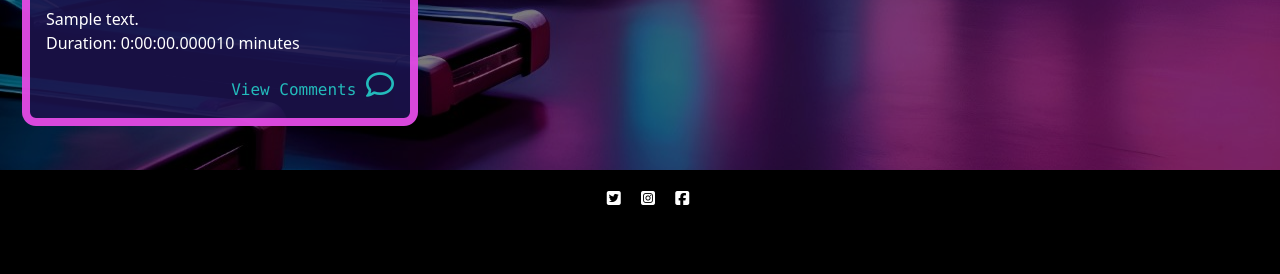
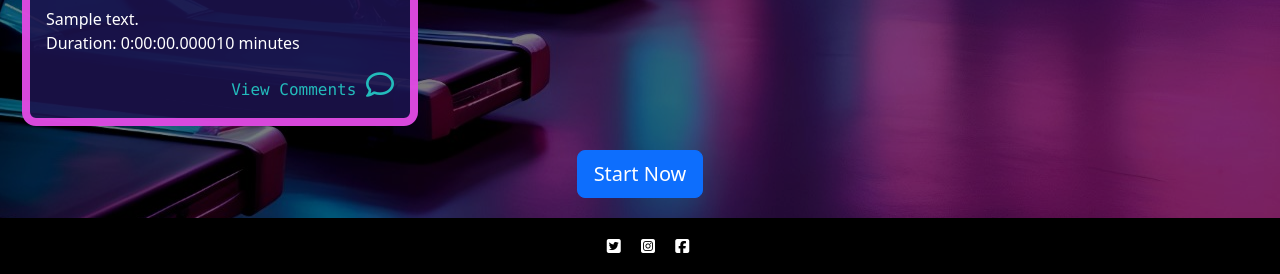
Before and after one commit to patilacerda/NeonWave-PP4, a Django app: page / in a window 1280 px wide. Shown: the part 781-1055 px from the top of the page. Before the commit the page ends 986 px from the top, so only its background shows below. Run offline with Django 4.2, Linux system fonts and the light colour scheme; tables that the repository leaves empty hold one stand-in row (values such as "Sample post"); some libraries are stand-ins or nearby versions.

Commit message:
Format and validate

```diff
--- a/templates/account/signup.html
+++ b/templates/account/signup.html
@@ -1,9 +1,6 @@
 {% extends "base.html" %}
-
 {% load i18n %}
-
 {% block head_title %}{% trans "Signup" %}{% endblock head_title %}
-
 {% block content %}
 <div class="container">
     <div class="row pt-2">
@@ -16,10 +13,9 @@
                 {% if redirect_field_value %}
                     <input type="hidden" name="{{ redirect_field_name }}" value="{{ redirect_field_value }}" />
                 {% endif %}
-        <button class="btn-edit mb-4" type="submit">{% trans "Sign Up" %} &raquo;</button>
+                <button class="btn btn-signup mb-4" type="submit">{% trans "Sign Up" %} &raquo;</button>
             </form>
         </div>
     </div>
 </div>
-
 {% endblock content %}
--- a/training/templates/training/activity_detail.html
+++ b/training/templates/training/activity_detail.html
@@ -49,7 +49,7 @@
                                         <span class="fst-italic fs-6">{{ comment.created_on }}</span>
                                         <div class="col text-end mb-5">
                                             {% if user.is_authenticated and comment.user == user %}
-                                            <a class="btn btn-edit btn-primary" href="{% url 'comment_edit' activity.slug comment.pk%}">Edit</a>
+                                            <a class="btn btn-bluedit btn-edit btn-primary" href="{% url 'comment_edit' activity.slug comment.pk%}">Edit</a>
                                             <button class="btn btn-delete btn-danger" data-comment_id="{{ comment.id }}" data-activity_slug="{{ activity.slug }}">Delete</button>
                                             {% endif %}
                                         </div>
@@ -62,7 +62,7 @@
                                     {% if user.is_authenticated %}
                                     <!-- Comment section for registered users -->
                                     <h5>Leave a Comment</h5>
-                                    <form label="comment-body" id="commentForm{{ activity.id }}" method="post" action="{% url 'activity_detail' activity.slug%}">
+                                    <form id="commentForm{{ activity.id }}" method="post" action="{% url 'activity_detail' activity.slug%}">
                                         {{ comment_form | crispy }}
                                         {% csrf_token %}
                                         <button id="submitButton" type="submit" class="btn btn-signup">Submit</button>
--- a/training/templates/training/activity_list.html
+++ b/training/templates/training/activity_list.html
@@ -43,6 +43,15 @@
                 {% endif %}
                 {% endfor %}
             </div>
+            <div class="row text-center">
+                <div>
+                    {% if user.is_authenticated %}
+                    <a class="btn btn-bluedit btn-primary btn-lg" href="{% url 'booking' %}">Start Now</a>
+                    {% else %}
+                    <a class="btn btn-bluedit btn-primary btn-lg" href="{% url 'account_signup' %}">Start Now</a>
+                    {% endif %}
+                </div>
+            </div>
         </div>
     </div>
     {% if is_paginated %}
--- a/training/templates/training/edit_comment.html
+++ b/training/templates/training/edit_comment.html
@@ -1,20 +1,20 @@
 {% extends "base.html" %}
 {% load static %}
 {% load crispy_forms_tags %}
-
 {% block content %}
 <div class="container-fluid">
     <div class="row">
         <div class="col-12 mt-3 left">
             <div class="row">
                 <div class="col-md-3">
+                </div>
                 <div class="col-md-6">
                     <div class="card mb-4">
                         <div class="card-body">
                             <div class="row">
                                 {% if user.is_authenticated %}
                                 <h5>Edit yor comment:</h5>
-                                    <form label="comment-body" id="commentForm{{ activity.id }}" method="post"
+                                <form id="commentForm{{ activity.id }}" method="post"
                                     action="{% url 'comment_edit' activity.slug comment.pk %}">
                                     {{ comment_form | crispy }}
                                     {% csrf_token %}
@@ -31,5 +31,4 @@
         </div>
     </div>
 </div>
-</div>
 {% endblock %}
```
Also changed, not shown: templates/account/logout.html (+1 -8 lines). Lines whose indentation alone changed are shown as unchanged.
